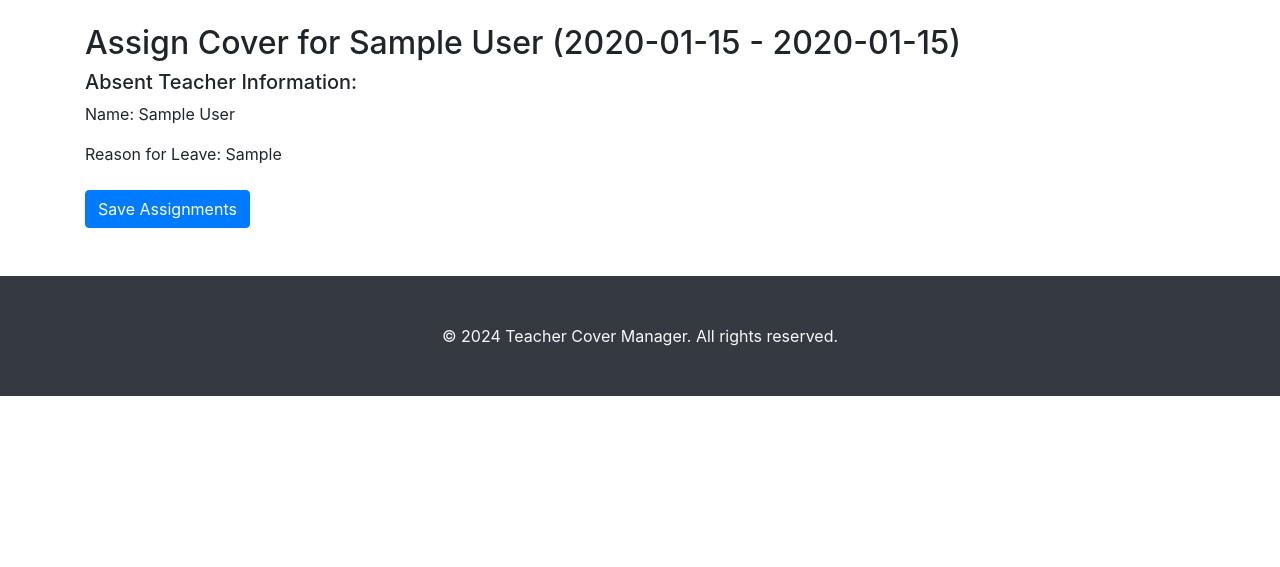
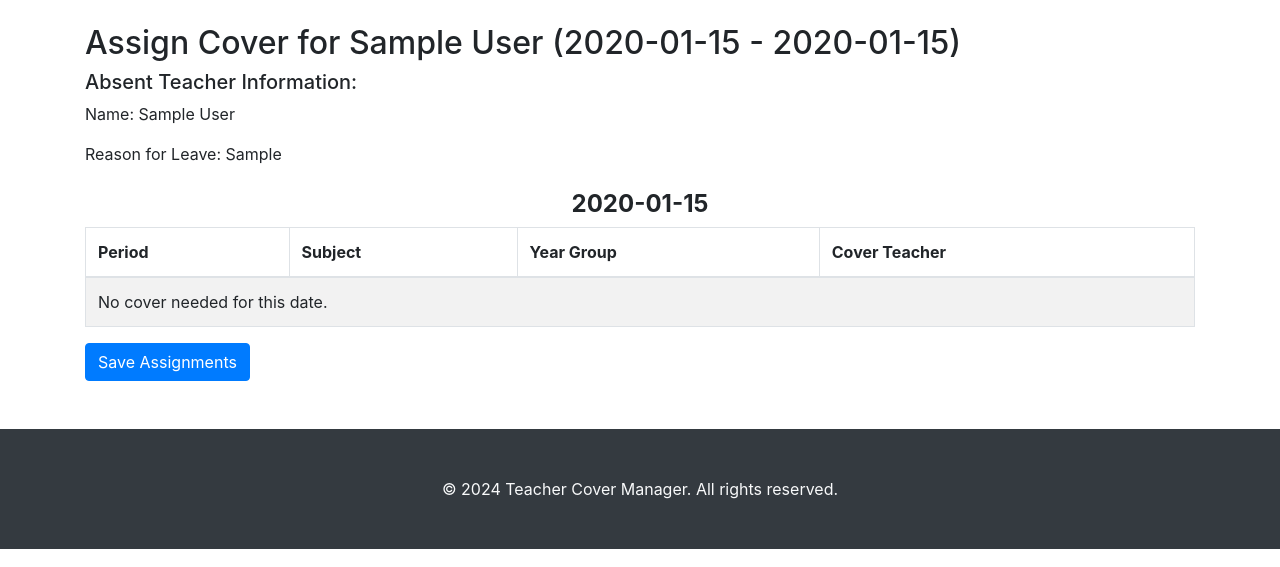
Before and after one commit to natasha-cher/school_cover_app, a Flask app: page /assign-cover/1 in a window 1280 px wide. Shown: the part 56-623 px from the top of the page. Run offline with Flask 3, Linux system fonts and the light colour scheme; a user stored in the database is signed in; tables that the repository leaves empty hold one stand-in row (values such as "Sample post"); some libraries are stand-ins or nearby versions.

Commit message:
Assign cover html: group teaching slots that need cover by date

```diff
--- a/app/helpers.py
+++ b/app/helpers.py
@@ -1,4 +1,4 @@
-from datetime import timedelta
+from datetime import timedelta, datetime
 from app.models import User, TeachingSlot, LeaveRequest, CoverAssignment
 from app import db
 from app.forms import SlotForm
@@ -12,11 +12,17 @@ def get_leave_request(request_id):
     return LeaveRequest.query.get_or_404(request_id)
 
 
+def date_range(start_date, end_date):
+    delta = end_date - start_date  # This works if both are date objects
+    return [start_date + timedelta(days=i) for i in range(delta.days + 1)]
+
+
 def get_teaching_slots_by_date_range(teacher_id, start_date, end_date):
     teaching_slots_with_dates = []
+    date_range_list = date_range(start_date, end_date)
 
-    for single_date in (start_date + timedelta(n) for n in range((end_date - start_date).days + 1)):
-        day_of_week = single_date.weekday()  # 0 = Monday, 6 = Sunday
+    for single_date in date_range_list:
+        day_of_week = single_date.weekday()
 
         daily_teaching_slots = TeachingSlot.query.filter_by(
             teacher_id=teacher_id,
--- a/app/routes.py
+++ b/app/routes.py
@@ -9,7 +9,8 @@ from app.helpers import (
     get_slot_teacher_mapping,
     save_cover_assignments,
     get_slot_details,
-    get_teaching_slots_by_date_range
+    get_teaching_slots_by_date_range,
+    date_range
 )
 
 main = Blueprint('main', __name__)
@@ -143,9 +144,11 @@ def fetch_slot_teachers(leave_request_id):
 @login_required
 def assign_cover(leave_request_id):
     leave_request = get_leave_request(leave_request_id)
+    date_range_list = date_range(leave_request.start_date, leave_request.end_date)
+
     form = CoverAssignmentForm()
+    slot_teacher_mapping = get_slot_teacher_mapping(leave_request)
 
-    slot_teacher_mapping = get_slot_teacher_mapping(leave_request)
     slot_details = get_slot_details(
         get_teaching_slots_by_date_range(
             leave_request.requesting_user.id,
@@ -167,7 +170,8 @@ def assign_cover(leave_request_id):
         flash("Cover assignments saved successfully!", "success")
         return redirect(url_for('view_cover_assignments'))
 
-    return render_template('assign_cover.html', form=form, slot_details=slot_details, zip=zip, leave_request=leave_request)
+    return render_template('assign_cover.html', form=form, slot_details=slot_details, date_range=date_range_list,
+                           zip=zip, leave_request=leave_request)
 
 
 # View Cover Assignments
--- a/app/templates/assign_cover.html
+++ b/app/templates/assign_cover.html
@@ -13,16 +13,9 @@
 <form method="post" class="mt-4">
     {{ form.hidden_tag() }}
 
-    {% set current_date = None %}
+    {% for current_date in date_range %}
+        <h4 class="font-weight-bold text-center">{{ current_date.strftime('%Y-%m-%d') }}</h4> <!-- Format the date for display -->
 
-    {% for slot_form, slot_detail in zip(form.slots, slot_details) %}
-        {% if current_date != slot_detail['date'] %}
-            {% if loop.index > 1 %}
-                </tbody>
-                </table>
-            {% endif %}
-            <!-- New date header -->
-            <h4 class="font-weight-bold text-center">{{ slot_detail['date'] }}</h4>
         <table class="table table-bordered table-striped">
             <thead>
                 <tr>
@@ -33,8 +26,9 @@
                 </tr>
             </thead>
             <tbody>
-            {% set current_date = slot_detail['date'] %}
-        {% endif %}
+                {% set has_slots = false %}
+                {% for slot_form, slot_detail in zip(form.slots, slot_details) %}
+                    {% if slot_detail['date'].strftime('%Y-%m-%d') == current_date.strftime('%Y-%m-%d') %}
                         <tr>
                             <td>{{ slot_detail['period_number'] }}</td>
                             <td>{{ slot_detail['subject'] }}</td>
@@ -50,9 +44,18 @@
                                 {% endif %}
                             </td>
                         </tr>
+                        {% set has_slots = true %}
+                    {% endif %}
                 {% endfor %}
+                {% if not has_slots %}
+                    <tr>
+                        <td colspan="4">No cover needed for this date.</td>
+                    </tr>
+                {% endif %}
             </tbody>
         </table>
+    {% endfor %}
+
     <button type="submit" class="btn btn-primary">Save Assignments</button>
 </form>
 {% endblock %}
```
Lines whose indentation alone changed are shown as unchanged.
